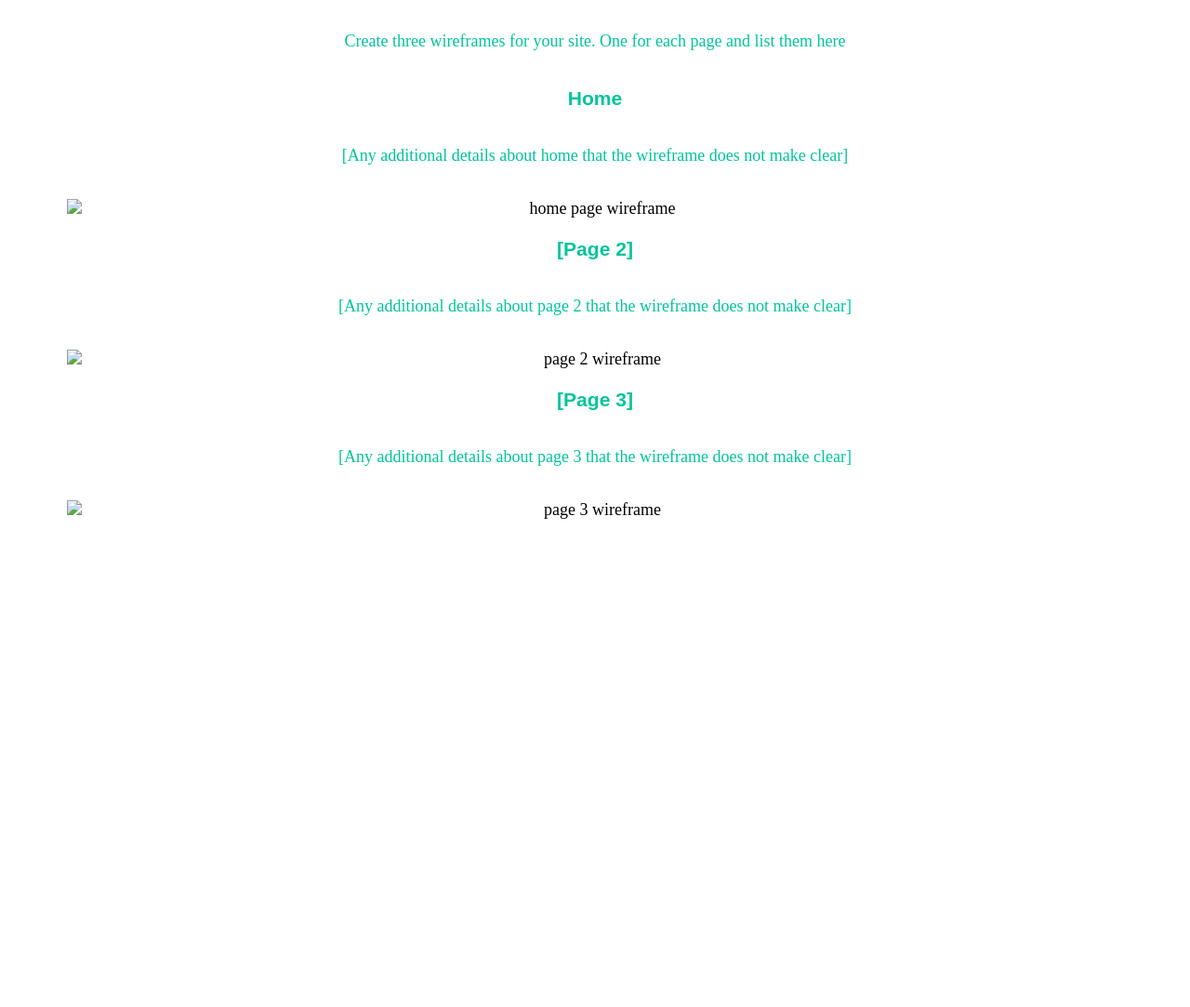
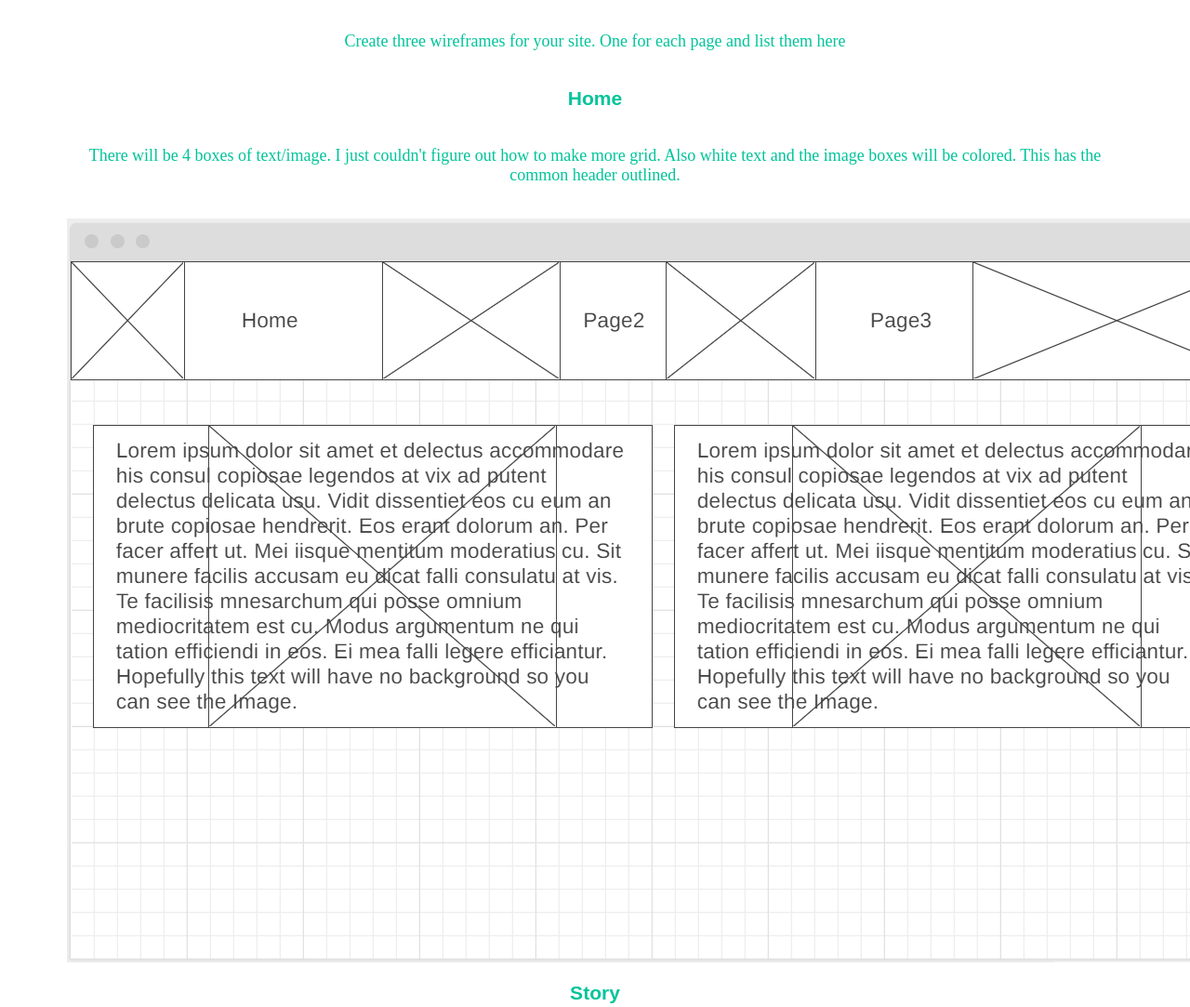
Before and after one commit to MrTurtleman1/personalsite, a plain HTML site: page index.html in a window 1280 px wide. Shown: the part 7300-8383 px from the top of the page at 93% size. Before the commit the page ends 7931 px from the top, so only its background shows below. Drawn offline with Linux system fonts and the light colour scheme; a web font is replaced by a local one.

Commit message:
Added wireframes

```diff
--- a/index.html
+++ b/index.html
@@ -168,7 +168,7 @@
       </p>
       <p>Images for the Page 3</p>
         <img src="images/snail.jpg" alt="image for enemies page">
-        <!--The colors are almost right. I will change this when the pixel art is found.-->
+        <!--The colors are almost right. I will change this on the actual site, most of my sprites are too small and I don't want to edit the css template.-->
         <img src="images/dog.jpg" alt="image for enemies page">
       <!--Again I am looking for the pixel art. this is temporary.-->
       </ul>
@@ -178,24 +178,25 @@
       </h2>
       <p>
         Create three wireframes for your site. One for each page and list them here</p>
-
+<!--^-^
+   (>.<)-->
       <h3>Home</h3>
       <p>
-        [Any additional details about home that the wireframe does not make clear]
+        There will be 4 boxes of text/image. I just couldn't figure out how to make more grid. Also white text and the image boxes will be colored. This has the common header outlined.
       </p>
-      <img src="#" alt="home page wireframe">
+      <img src="images/main-personal.png" alt="home page wireframe">
 
-      <h3>[Page 2]</h3>
+      <h3>Story</h3>
       <p>
-        [Any additional details about page 2 that the wireframe does not make clear]
+        The image behind the text will represent the setting for those levels. There will be as many boxes as worlds, which is currently 2.
       </p>
-      <img src="#" alt="page 2 wireframe">
+      <img src="images/Page3-personal.png" alt="page 2 wireframe">
 
-      <h3>[Page 3]</h3>
+      <h3>Enemies</h3>
       <p>
-        [Any additional details about page 3 that the wireframe does not make clear]
+        Heading bar and footing bar match the others. The text should wrap around the image. There will be as many boxes as enemies, which is currently 2 This has the common footer outlined.
       </p>
-      <img src="#" alt="page 3 wireframe">
+      <img src="images/Page2-personal.png" alt="page 3 wireframe">
     </main>
   </body>
 
```
Also changed, not shown: images/Page2-personal.png (added), images/Page3-personal.png (added), images/main-personal.png (added).
